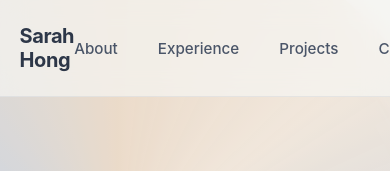
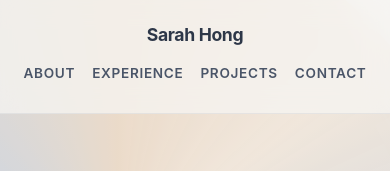
Before and after one commit to srxsyd/personal-website, a website built with Vite: page index.html in a window 390 px wide. Shown: the top 171 px of the page. Built offline with nearby package versions, Linux system fonts and the light colour scheme.

Commit message:
mobile navbar test

```diff
--- a/style.css
+++ b/style.css
@@ -28,7 +28,7 @@ body {
     padding: 1.25rem 10%;
     box-sizing: border-box;
     z-index: 1000;
-    background: rgba(246, 245, 242, 0.7);
+    background: rgba(246, 245, 242, 0.75);
     backdrop-filter: blur(12px);
     -webkit-backdrop-filter: blur(12px);
     border-bottom: 1px solid rgba(141, 153, 174, 0.15);
@@ -52,13 +52,39 @@ body {
 .nav-links a {
     text-decoration: none;
     color: #4a5568;
-    font-weight: 500;
+    font-weight: 600;
     font-size: 0.95rem;
     transition: color 0.2s ease;
 }
 
 .nav-links a:hover {
-    color: #d4a373;
+    color: #c96f3b;
+}
+
+@media (max-width: 768px) {
+    .navbar {
+        flex-direction: column;
+        gap: 0.75rem;
+        padding: 1rem 1.5rem;
+    }
+
+    .logo {
+        font-size: 1.1rem;
+    }
+
+    .nav-links {
+        width: 100%;
+        justify-content: space-between;
+        gap: 0;
+    }
+
+    .nav-links a {
+        font-size: 0.85rem;
+        padding: 0.5rem 0.25rem;
+        display: block;
+        text-transform: uppercase;
+        letter-spacing: 0.05em;
+    }
 }
 
 .section {
```
